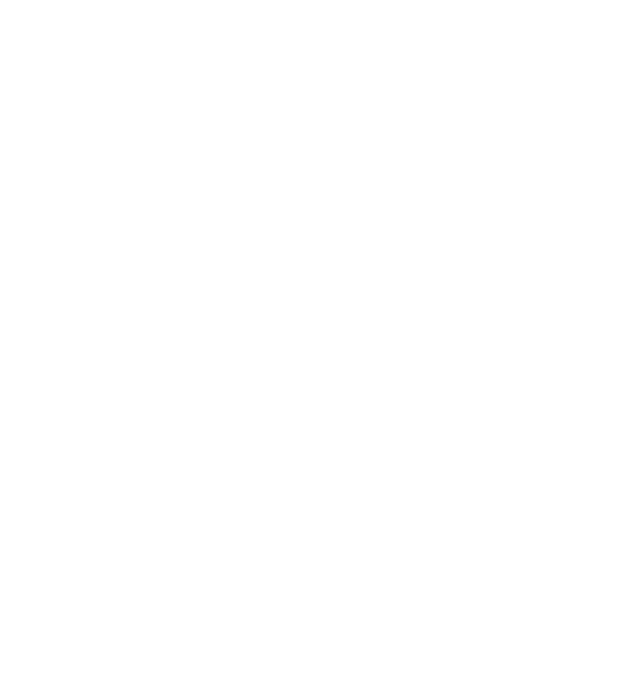
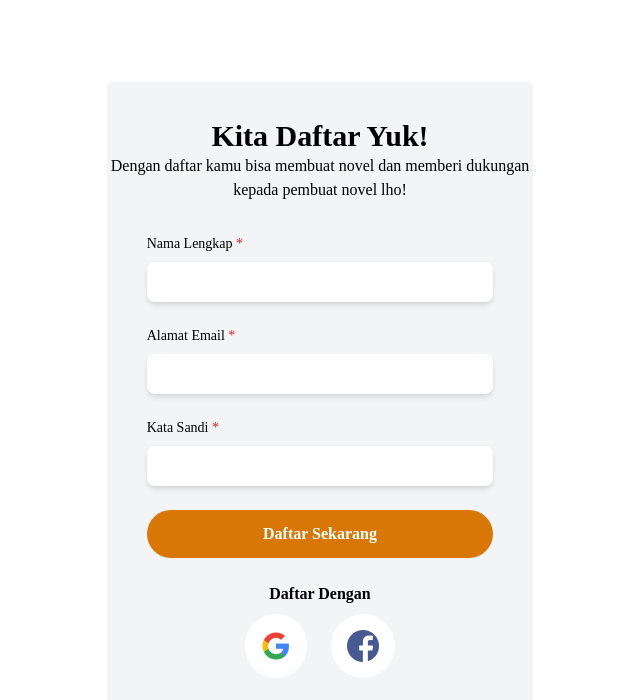
Before and after one commit to raflidev/nulis-novel-react, a React (Create React App) app: page /daftar in a window 1280 px wide. Shown: the top 700 px of the page, without its empty margins (320-960 px from the left). Built offline with nearby package versions, Linux system fonts and the light colour scheme.

Commit message:
login section

```diff
--- a/src/App.js
+++ b/src/App.js
@@ -2,12 +2,16 @@ import { BrowserRouter, Route, Switch } from "react-router-dom";
 import "./App.css";
 
 import Home from "./views/Home";
+import Daftar from "./views/Daftar";
+import Masuk from "./views/Masuk";
 
 function App() {
   return (
     <BrowserRouter>
       <Switch>
         <Route path="/" exact component={Home} />
+        <Route path="/daftar" exact component={Daftar} />
+        <Route path="/masuk" exact component={Masuk} />
       </Switch>
     </BrowserRouter>
   );
--- /dev/null
+++ b/src/components/TheFooter.js
@@ -0,0 +1,47 @@
+import React from "react";
+class TheFooter extends React.Component {
+  render() {
+    return (
+      <section>
+        <div className="font-montserrat w-full flex justify-around items-center bg-red-500 h-64">
+          <div className="text-white">
+            <h1 className="font-bold text-2xl ">NulisNovel</h1>
+            <p className="w-56">
+              Lorem ipsum dolor sit amet consectetur adipisicing elit.
+              Molestiae, dignissimos!
+            </p>
+          </div>
+          <div className="flex w-96 space-x-24 justify-center">
+            <div className="text-white">
+              <h2 className="font-bold text-lg">Explore</h2>
+              <div className="flex flex-col w-36">
+                <a href="#">Blog</a>
+                <a href="#">Contact Us</a>
+                <a href="#">Term & Privacy</a>
+                <a href="#">Copyright</a>
+              </div>
+            </div>
+            <div className="text-white">
+              <h2 className="font-bold text-lg">Bantuan</h2>
+              <div className="flex flex-col w-36">
+                <a href="#">Buat Novel</a>
+                <a href="#">Tips Menulis</a>
+                <a href="#">Dokumentasi</a>
+              </div>
+            </div>
+            <div className="text-white">
+              <h2 className="font-bold text-lg">Sosial</h2>
+              <div className="flex flex-col w-36">
+                <a href="#">Facebook</a>
+                <a href="#">Instagram</a>
+                <a href="#">Twitter</a>
+              </div>
+            </div>
+          </div>
+        </div>
+      </section>
+    );
+  }
+}
+
+export default TheFooter;
--- a/src/components/index.js
+++ b/src/components/index.js
@@ -1,3 +1,4 @@
 import PopulerNovel from "./PopulerNovel";
 import HighlightArticle from "./HighlightArticle";
-export { PopulerNovel, HighlightArticle };
+import TheFooter from "./TheFooter";
+export { PopulerNovel, HighlightArticle, TheFooter };
--- /dev/null
+++ b/src/views/Daftar.js
@@ -0,0 +1,69 @@
+import React from "react";
+import glogo from "../assets/g-logo.png";
+import flogo from "../assets/fb-logo.png";
+function Daftar() {
+  return (
+    <div>
+      <section className="flex justify-center font-montserrat items-center h-screen">
+        <div className="w-1/3 min-h-0 pb-10 pt-5 rounded text-black bg-gray-100">
+          <h1 className="font-black text-3xl text-center pb-0 p-4 px-3">
+            Kita Daftar Yuk!
+          </h1>
+          <p className="text-center ">
+            Dengan daftar kamu bisa membuat novel dan memberi dukungan kepada
+            pembuat novel lho!
+          </p>
+
+          <div className="mt-8">
+            <div className="px-10 flex flex-col space-y-6">
+              <div>
+                <h1 className="text-sm pb-2">
+                  Nama Lengkap <span className="text-red-600">*</span>
+                </h1>
+                <input
+                  className="p-2 rounded-lg  w-full shadow-md"
+                  type="username"
+                />
+              </div>
+
+              <div>
+                <h1 className="text-sm pb-2">
+                  Alamat Email <span className="text-red-600">*</span>
+                </h1>
+                <input
+                  className="p-2 rounded-lg w-full shadow-md"
+                  type="email"
+                />
+              </div>
+              <div>
+                <h1 className="text-sm pb-2">
+                  Kata Sandi <span className="text-red-600">*</span>
+                </h1>
+                <input
+                  className="p-2 rounded-lg w-full shadow-md"
+                  type="password"
+                />
+              </div>
+              <button className="rounded-full font-black text-white bg-yellow-600 p-3">
+                Daftar Sekarang
+              </button>
+              <div className="text-center space-y-2">
+                <h1 className="font-black">Daftar Dengan</h1>
+                <div className="flex flex-row justify-center space-x-6">
+                  <button className="p-4 bg-white rounded-full">
+                    <img src={glogo} alt="" srcset="" />
+                  </button>
+                  <button className="p-4 bg-white rounded-full">
+                    <img src={flogo} alt="" srcset="" />
+                  </button>
+                </div>
+              </div>
+            </div>
+          </div>
+        </div>
+      </section>
+    </div>
+  );
+}
+
+export default Daftar;
--- a/src/views/Home.js
+++ b/src/views/Home.js
@@ -6,7 +6,7 @@ import plantLeft from "../assets/plant-left.png";
 import topLeaves from "../assets/top-leaves.png";
 
 // Component
-import { PopulerNovel, HighlightArticle } from "../components";
+import { PopulerNovel, HighlightArticle, TheFooter } from "../components";
 
 function Home() {
   return (
@@ -19,14 +19,14 @@ function Home() {
                 NulisNovel
               </Link>
               <div className="2xl:pl-96 xl:pl-72 lg:pl-10 pl-92 lg:ml-32 ml-96 space-x-12 font-bold text-white">
-                <Link to="/">Populer</Link>
-                <Link to="/">Artikel</Link>
-                <Link to="/">Review</Link>
+                <a href="#populer">Populer</a>
+                <a href="#artikel">Artikel</a>
+                <a href="#review">Review</a>
               </div>
               <div className="space-x-12 font-bold text-white">
                 <Link to="/">Masuk</Link>
                 <Link
-                  to="/"
+                  to="/daftar"
                   className="py-3 px-4 rounded bg-yellow-500 hover:ring-4 hover:ring-yellow-300 hover:ring-opacity-50"
                 >
                   Daftar
@@ -55,7 +55,7 @@ function Home() {
           />
         </div>
       </section>
-      <section className="mt-64">
+      <section id="populer" className="mt-64">
         <div className="font-montserrat text-center">
           <h1 className="font-extrabold text-4xl">Novel Populer</h1>
           <p className="text-lg">
@@ -69,7 +69,7 @@ function Home() {
           <PopulerNovel />
         </div>
       </section>
-      <section className="mt-36">
+      <section id="artikel" className="mt-36">
         <div className="font-montserrat text-center">
           <h1 className="font-extrabold text-4xl">Artikel</h1>
           <p className="text-lg">Artikel tips dan trik dari kami</p>
@@ -80,7 +80,7 @@ function Home() {
           <HighlightArticle />
         </div>
       </section>
-      <section className="mt-36">
+      <section id="review" className="mt-36">
         <div className="font-montserrat text-center">
           <h1 className="font-extrabold text-4xl">Feedback</h1>
           <p className="text-lg">
@@ -121,7 +121,7 @@ function Home() {
           <div className="font-bold text-2xl text-white">
             Tertarik Menjadi Penulis?
           </div>
-          <button className="px-8 py-2 mt-3 font-bold text-white bg-yellow-500 ">
+          <button className="px-8 py-2 mt-3 font-bold text-white bg-yellow-500 rounded shadow-md ">
             Mulai Menulis
           </button>
           <img
@@ -138,14 +138,7 @@ function Home() {
           />
         </div>
       </section>
-      <section>
-        <div className="font-montserrat text-center w-full flex justify-around items-center bg-red-500 h-64">
-          <div className="font-bold text-2xl text-white">NulisNovel</div>
-          <button className="px-8 py-2 mt-3 font-bold text-white bg-yellow-500 ">
-            Mulai Menulis
-          </button>
-        </div>
-      </section>
+      <TheFooter />
     </div>
   );
 }
--- /dev/null
+++ b/src/views/Masuk.js
@@ -0,0 +1,62 @@
+import React from "react";
+import glogo from "../assets/g-logo.png";
+import flogo from "../assets/fb-logo.png";
+function Masuk() {
+  return (
+    <div>
+      <section className="flex justify-center font-montserrat items-center h-screen">
+        <div className="w-1/3 min-h-0 pb-10 pt-5 rounded text-black bg-gray-100">
+          <h1 className="font-black text-3xl text-center pb-0 p-4 px-3">
+            Masuk dulu yuk!
+          </h1>
+          <p className="text-center ">
+            Dengan masuk kamu bisa membuat novel dan memberi dukungan kepada
+            pembuat novel lho!
+          </p>
+
+          <div className="mt-8">
+            <div className="px-10 flex flex-col space-y-6">
+              <div>
+                <h1 className="text-sm pb-2">
+                  Alamat Email <span className="text-red-600">*</span>
+                </h1>
+                <input
+                  className="p-2 rounded-lg w-full shadow-md"
+                  type="email"
+                />
+              </div>
+              <div>
+                <h1 className="text-sm pb-2">
+                  Kata Sandi <span className="text-red-600">*</span>
+                </h1>
+                <input
+                  className="p-2 rounded-lg w-full shadow-md"
+                  type="password"
+                />
+              </div>
+              <a href="#" className="font-medium text-sm text-right">
+                Forgot Password?
+              </a>
+              <button className="rounded-full font-black text-white bg-yellow-600 p-3">
+                Daftar Sekarang
+              </button>
+              <div className="text-center space-y-2">
+                <h1 className="font-black">Daftar Dengan</h1>
+                <div className="flex flex-row justify-center space-x-6">
+                  <button className="p-4 bg-white rounded-full">
+                    <img src={glogo} alt="" srcset="" />
+                  </button>
+                  <button className="p-4 bg-white rounded-full">
+                    <img src={flogo} alt="" srcset="" />
+                  </button>
+                </div>
+              </div>
+            </div>
+          </div>
+        </div>
+      </section>
+    </div>
+  );
+}
+
+export default Masuk;
```
Also changed, not shown: src/assets/fb-logo.png (added), src/assets/g-logo.png (added).
